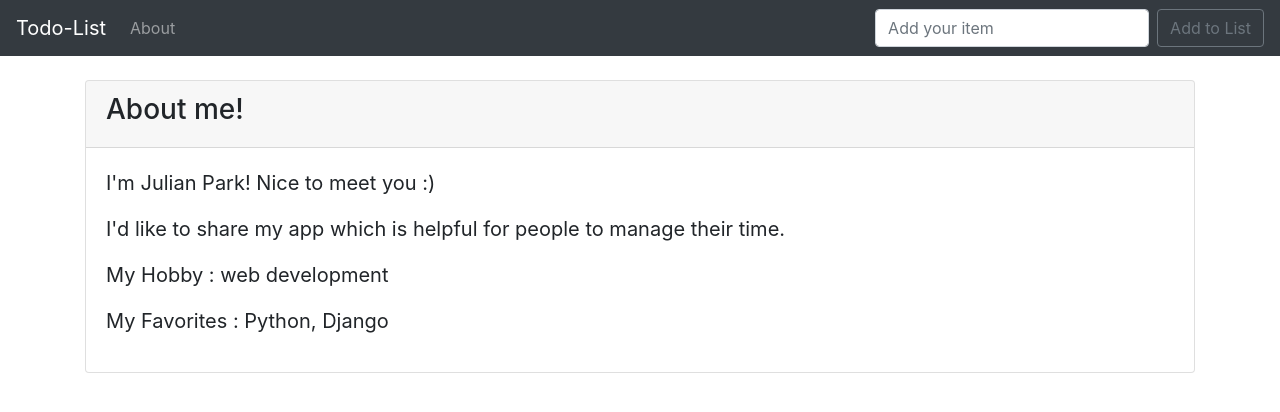
After one commit to Chrisaor/todo_list_2, a Django app: page /about/ in a window 1280 px wide. The commit adds this page. Shown: the top 412 px of the page. Run offline with Django 3.2, Linux system fonts and the light colour scheme; some libraries are stand-ins or nearby versions.

Commit message:
about연결

```diff
--- /dev/null
+++ b/app/templates/todo_list/about.html
@@ -0,0 +1,19 @@
+{% extends 'todo_list/base.html' %}
+{% block content %}
+<br>
+<div class="container">
+    <div class="card">
+        <div class="card-header">
+            <h3>About me!</h3>
+        </div>
+        <div class="card-body">
+            <blockquote class="blockquote mb-0">
+                <p>I'm Julian Park! Nice to meet you :)</p>
+                <p>I'd like to share my app which is helpful for people to manage their time.</p>
+                <p>My Hobby : web development</p>
+                <p>My Favorites : Python, Django</p>
+            </blockquote>
+        </div>
+    </div>
+</div>
+{% endblock %}
--- a/app/templates/todo_list/base.html
+++ b/app/templates/todo_list/base.html
@@ -15,12 +15,12 @@
   <button class="navbar-toggler" type="button" data-toggle="collapse" data-target="#navbarTogglerDemo03" aria-controls="navbarTogglerDemo03" aria-expanded="false" aria-label="Toggle navigation">
     <span class="navbar-toggler-icon"></span>
   </button>
-  <a class="navbar-brand" href="#">Todo-List</a>
+  <a class="navbar-brand" href="/">Todo-List</a>
 
   <div class="collapse navbar-collapse" id="navbarTogglerDemo03">
     <ul class="navbar-nav mr-auto mt-2 mt-lg-0">
       <li class="nav-item">
-        <a class="nav-link" href="#">About</a>
+        <a class="nav-link" href="{% url 'about' %}">About</a>
       </li>
     </ul>
     <form class="form-inline my-2 my-lg-0">
--- a/app/todo_list/urls.py
+++ b/app/todo_list/urls.py
@@ -4,4 +4,5 @@ from . import views
 
 urlpatterns = [
     path('', views.index, name='index'),
+    path('about/', views.about, name='about'),
 ]
--- a/app/todo_list/views.py
+++ b/app/todo_list/views.py
@@ -10,3 +10,6 @@ def index(request):
         'items':items,
     }
     return render(request, 'todo_list/index.html', context)
+
+def about(request):
+    return render(request, 'todo_list/about.html')
```
